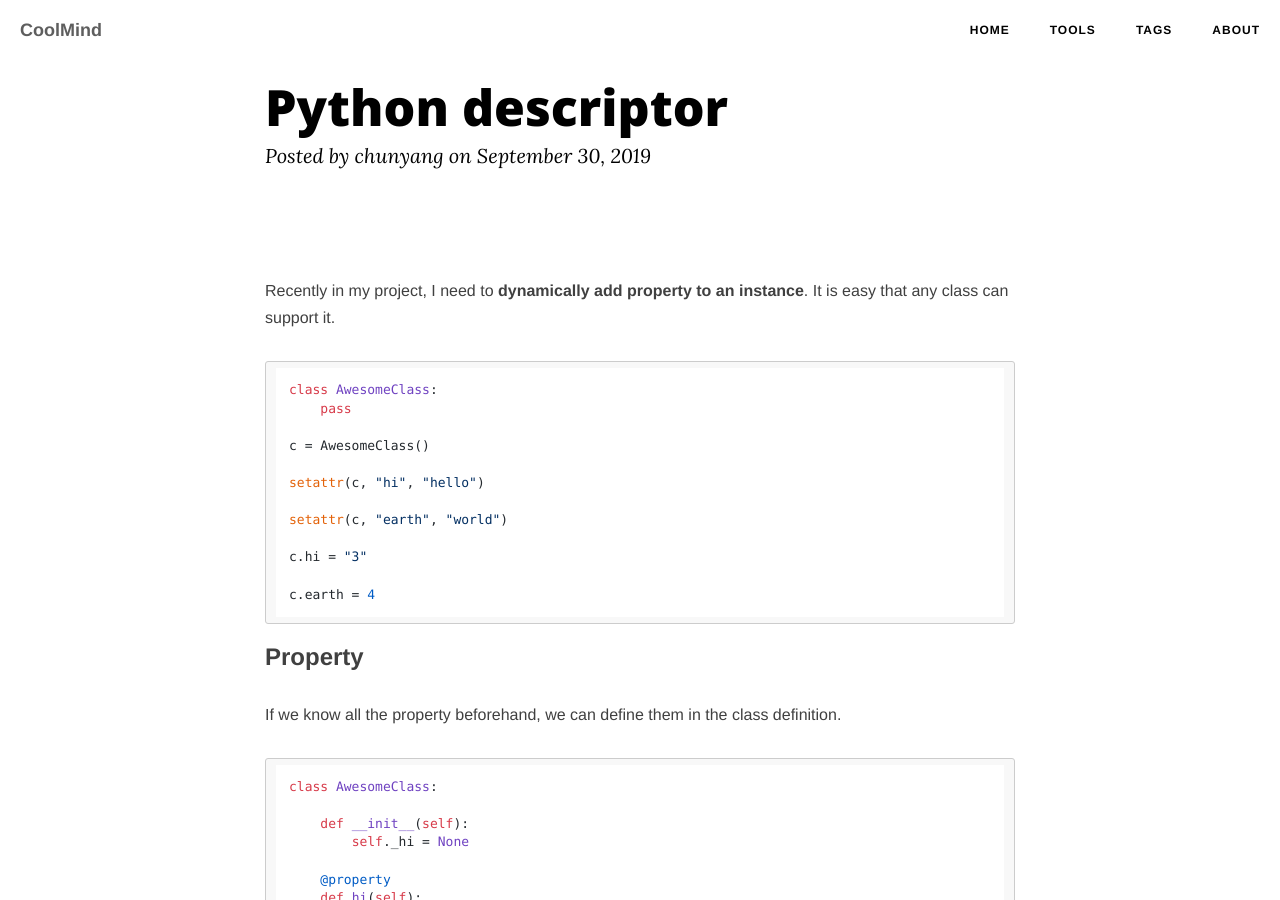
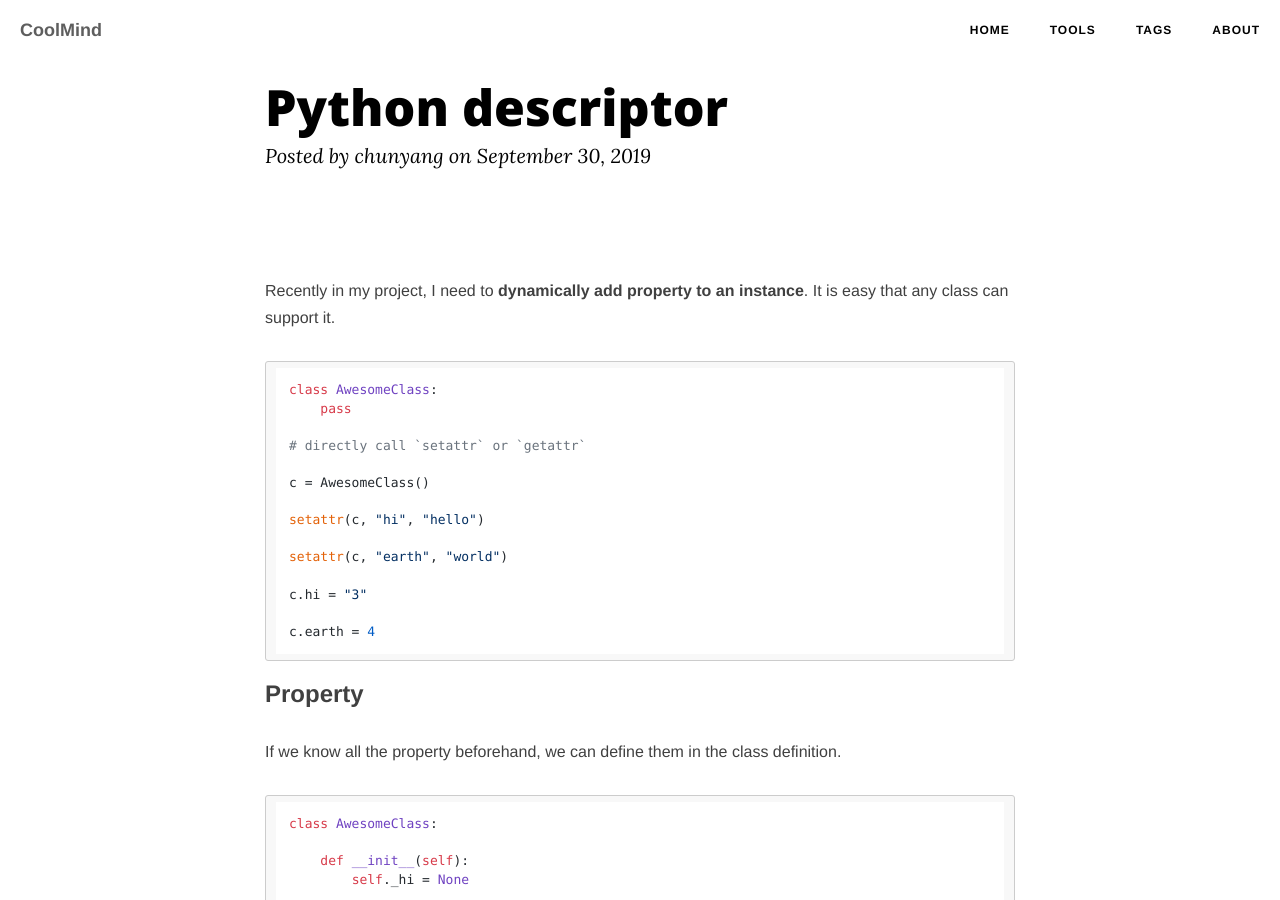
Before and after one commit to chunyang-wen/chunyang-wen.github.io, a Jekyll site: the page built from _posts/2019-09-30-python-property.md, in a window 1280 px wide and 900 px high. Built offline with Jekyll 4.4.1, drawn with Linux system fonts in a browser that asks for light colours; nearby versions of some CDN libraries; comment, search, counter and statistics services are not loaded.

Commit message:
Fix format

````diff
--- a/_posts/2019-09-30-python-property.md
+++ b/_posts/2019-09-30-python-property.md
@@ -11,6 +11,8 @@ class can support it.
 ```python
 class AwesomeClass:
     pass
+
+# directly call `setattr` or `getattr`
 
 c = AwesomeClass()
 
````
